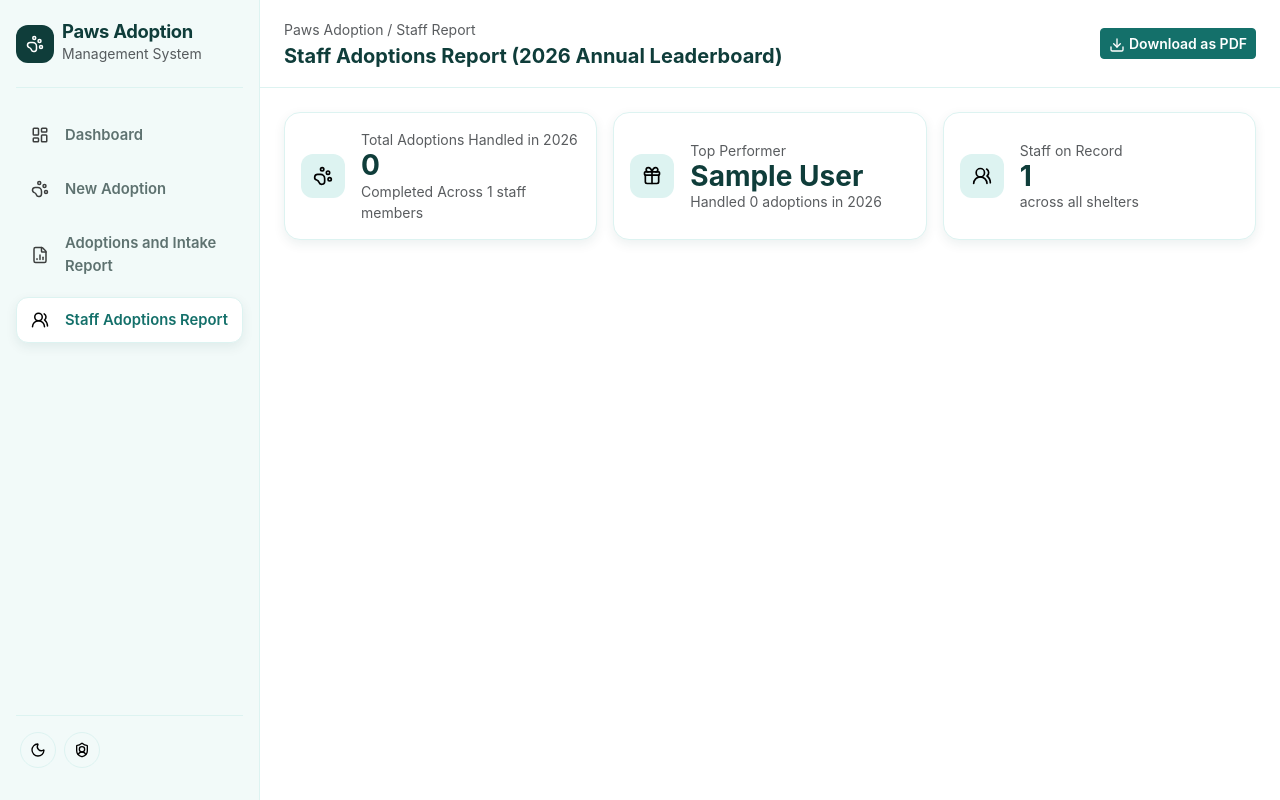
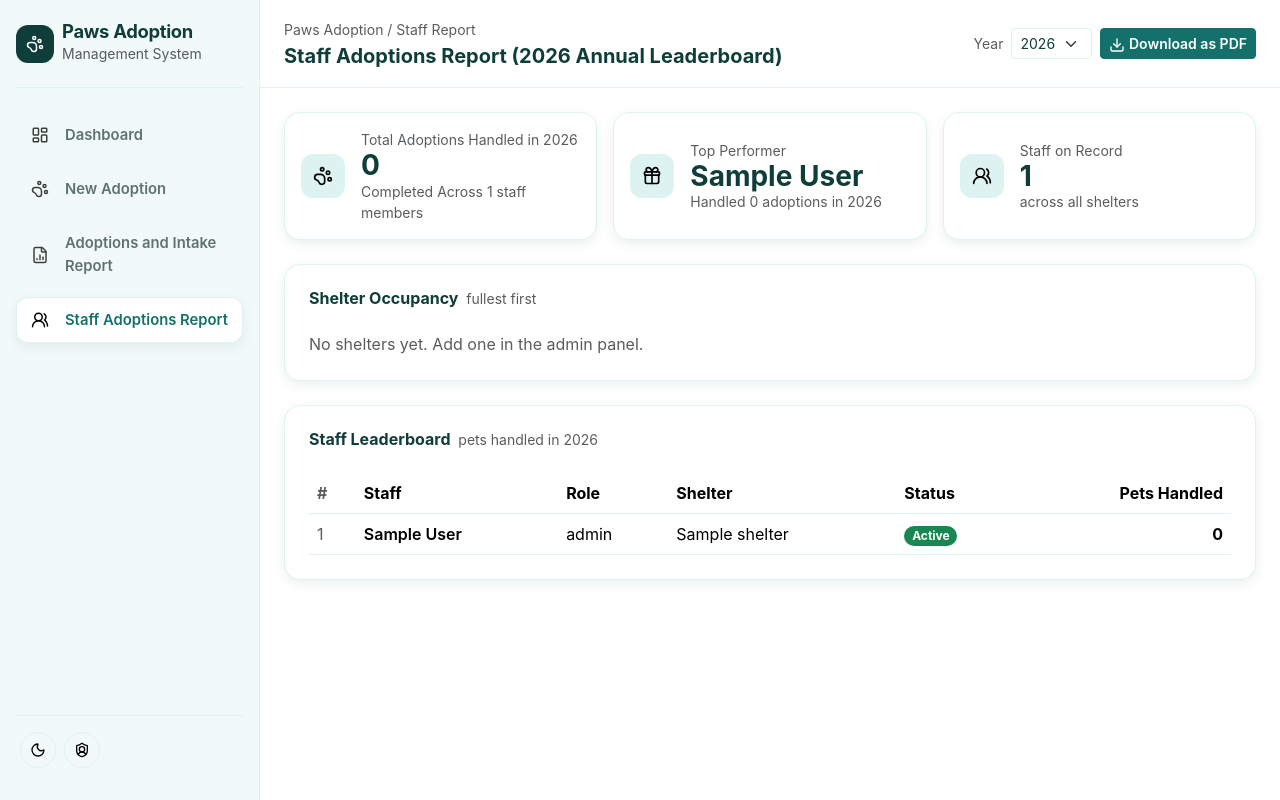
Before and after one commit to morde-cai/CCINFOM-S40K-03-Pet_Adoption_Management_System, a Django app: page /report/staff/ in a window 1280 px wide. Run offline with Django 5.2, Linux system fonts and the light colour scheme; tables that the repository leaves empty hold one stand-in row (values such as "Sample post").

Commit message:
added two more widgets (not finished)

```diff
--- a/pet_adoption_system/pet_adoption/templates/staff_report.html
+++ b/pet_adoption_system/pet_adoption/templates/staff_report.html
@@ -8,6 +8,14 @@
 {% block topnav_breadcrumb %}Paws Adoption / Staff Report {% endblock %}
 {% block topnav_head %} Staff Adoptions Report ({{ selected_year }} Annual Leaderboard) {% endblock %}
 {% block header_actions %}
+    <form method="get" class="d-flex align-items-center gap-2">
+                <label for="yearSelect" class="small text-body-secondary mb-0">Year</label>
+                <select id="yearSelect" name="year" class="form-select form-select-sm" style="width: auto;" onchange="this.form.submit()">
+                    {% for year in available_years %}
+                        <option value="{{ year }}" {% if year == selected_year %}selected{% endif %}>{{ year }}</option>
+                    {% endfor %}
+                </select>
+            </form>
     <button type="button" id="downloadStaffPdfBtn" class="btn btn-sm btn-primary fw-semibold text-nowrap">
         <img src="{% static 'images/icons/download.svg' %}" alt="" width="16" height="16">
         Download as PDF
@@ -20,4 +28,63 @@
             <div class="col">{% include "_kpi_card.html" %}</div>
         {% endfor %}
     </div>
+
+    <div class="col-lg-12 mb-4">
+            <div class="page-card p-4 h-100">
+                <h3 class="h6 fw-bold mb-4">Shelter Occupancy <span class="fw-normal small text-body-secondary ms-1">fullest first</span></h3>
+                <div class="shelter-list">
+                    {% for shelter in shelters %}
+                        {% include "_shelter_row.html" %}
+                    {% empty %}
+                        <p class="text-body-secondary mb-0">No shelters yet. Add one in the admin panel.</p>
+                    {% endfor %}
+                </div>
+            </div>
+    </div>
+
+    <div class="page-card p-4">
+        <div class="d-flex flex-wrap align-items-center justify-content-between gap-3 mb-4">
+            <h3 class="h6 fw-bold mb-0">Staff Leaderboard <span class="fw-normal small text-body-secondary ms-1">pets handled in {{ selected_year }}</span></h3>
+
+        </div>
+
+
+    <div class="table-responsive">
+            <table class="table align-middle mb-0">
+                <thead>
+                    <tr>
+                        <th scope="col" class="text-body-secondary">#</th>
+                        <th scope="col">Staff</th>
+                        <th scope="col">Role</th>
+                        <th scope="col">Shelter</th>
+                        <th scope="col">Status</th>
+                        <th scope="col" class="text-end">Pets Handled</th>
+                    </tr>
+                </thead>
+                <tbody>
+                    {% for staff in ranks %}
+                        <tr>
+                            <td class="text-body-secondary">{{ staff.rank }}</td>
+                            <td class="fw-semibold">{{ staff.first_name }} {{ staff.last_name }}</td>
+                            <td>{{ staff.role.role_name }}</td>
+                            <td>{{ staff.shelter.shelter_name }}</td>
+                            <td>
+                                <span class="badge rounded-pill
+                                    {% if staff.status == 'active' %}text-bg-success
+                                    {% elif staff.status == 'on-leave' %}text-bg-warning
+                                    {% else %}text-bg-secondary{% endif %}">
+                                    {{ staff.get_status_display }}
+                                </span>
+                            </td>
+                            <td class="text-end fw-bold">{{ staff.pets_handled }}</td>
+                        </tr>
+                    {% empty %}
+                        <tr>
+                            <td colspan="6" class="text-center text-body-secondary py-4">No staff members yet. Add one in the admin panel.</td>
+                        </tr>
+                    {% endfor %}
+                </tbody>
+            </table>
+        </div>
+    </div>
 {% endblock %}
--- a/pet_adoption_system/pet_adoption/views.py
+++ b/pet_adoption_system/pet_adoption/views.py
@@ -147,7 +147,7 @@ def staff_report(request):
 
             {"label": "Staff on Record", "value": len(ranks), "icon": "staffs.svg",
              "sub": "across all shelters"},
-        ]
+    ]
 
     return render(request, "staff_report.html",
                   {"selected_year": year,
```
